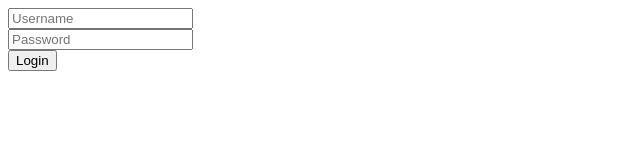
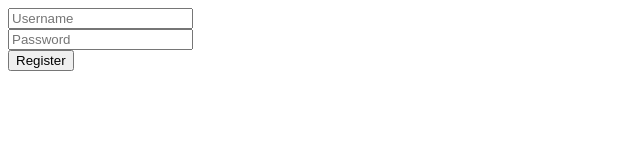
Before and after one commit to Jett59/school-javascript, a website: page assessment/content/register.html in a window 1280 px wide. Shown: the full height of the page, 0-640 px from the left. Drawn offline with Linux system fonts and the light colour scheme.

Commit message:
made the register.html say register instead of login

```diff
--- a/assessment/content/register.html
+++ b/assessment/content/register.html
@@ -8,7 +8,7 @@
     <br />
     <input type="password" name="password" placeholder="Password">
     <br />
-    <input type="submit" value="Login">
+    <input type="submit" value="Register">
 </form>
     </body>
 </html>
```
